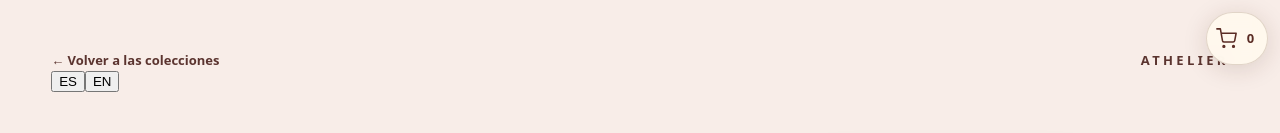
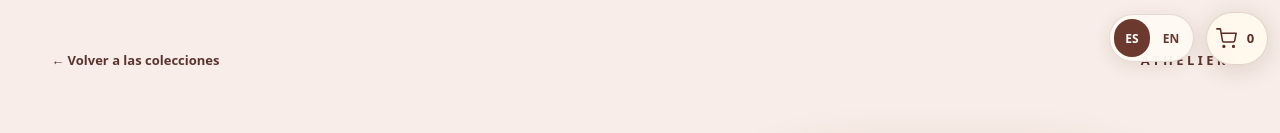
Before and after one commit to Athelier-Ventures/athelier, a Next.js app: page /colecciones/fotografia in a window 1280 px wide. Shown: the top 133 px of the page. Built offline with nearby package versions, Linux system fonts and the light colour scheme; no server answers; grey boxes are pictures that could not be loaded.

Commit message:
style: bilingual collection control beside fixed cart

```diff
--- a/src/app/globals.css
+++ b/src/app/globals.css
@@ -240,3 +240,23 @@ body:has(.landing) { overflow: hidden; overscroll-behavior: none; }
   }
   .landing .business-panel { clip-path: none !important; }
 }
+
+
+/* Bilingual collection navigation and stable cart placement. */
+.collection__language {
+  position: fixed; z-index: 55;
+  top: calc(14px + env(safe-area-inset-top,0px));
+  right: calc(86px + env(safe-area-inset-right,0px));
+  display: flex; gap: 3px; border-radius: 30px; padding: 4px;
+  background: rgba(255,249,244,.96); border: 1px solid rgba(95,51,43,.16);
+  box-shadow: 0 4px 18px rgba(66,36,21,.1);
+}
+.collection__language button {
+  min-width: 36px; min-height: 38px; border: 0; border-radius: 24px;
+  color: #6b392d; background: transparent; cursor: pointer; font: 650 12px system-ui,sans-serif;
+}
+.collection__language button[aria-pressed="true"] { background: #6b392d; color: white; }
+@media (max-width: 760px) {
+  .collection__top { padding-top: 52px; }
+  .collection__language { top: calc(12px + env(safe-area-inset-top,0px)); right: calc(79px + env(safe-area-inset-right,0px)); }
+}
```
